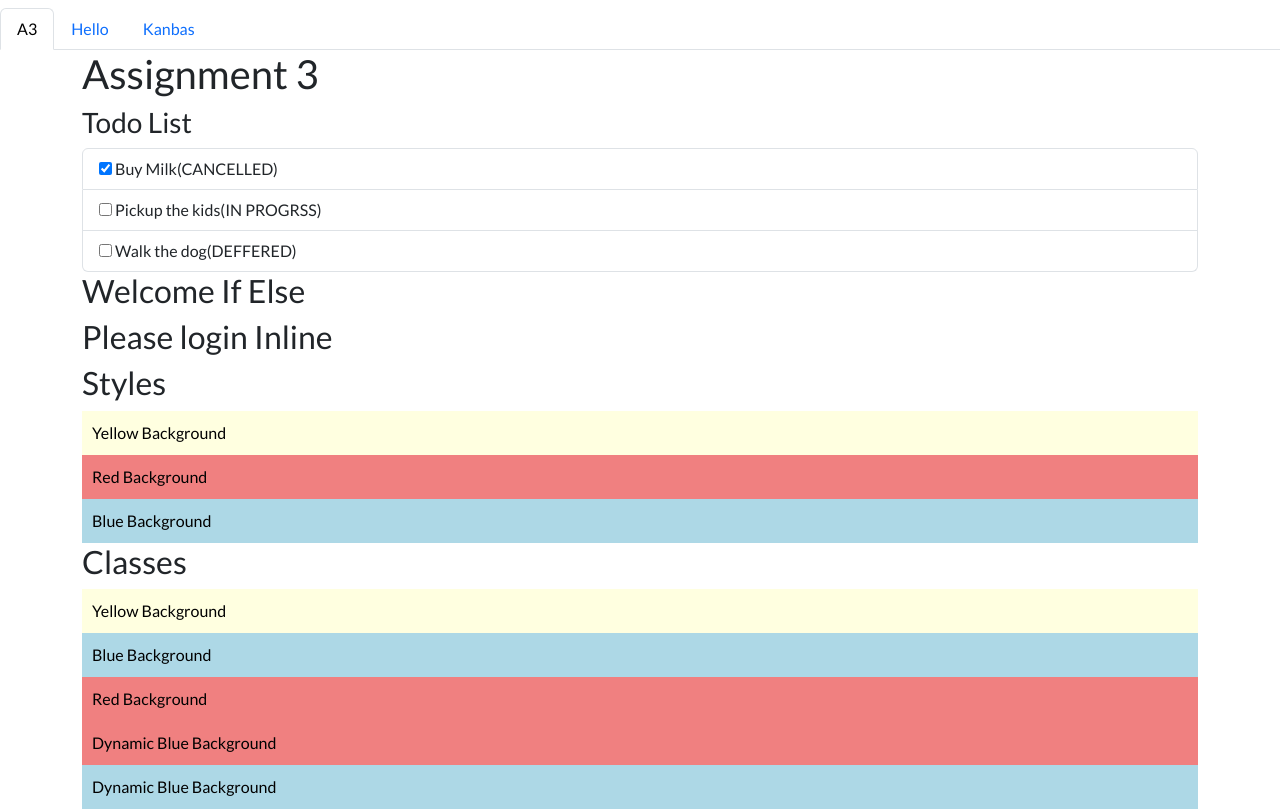
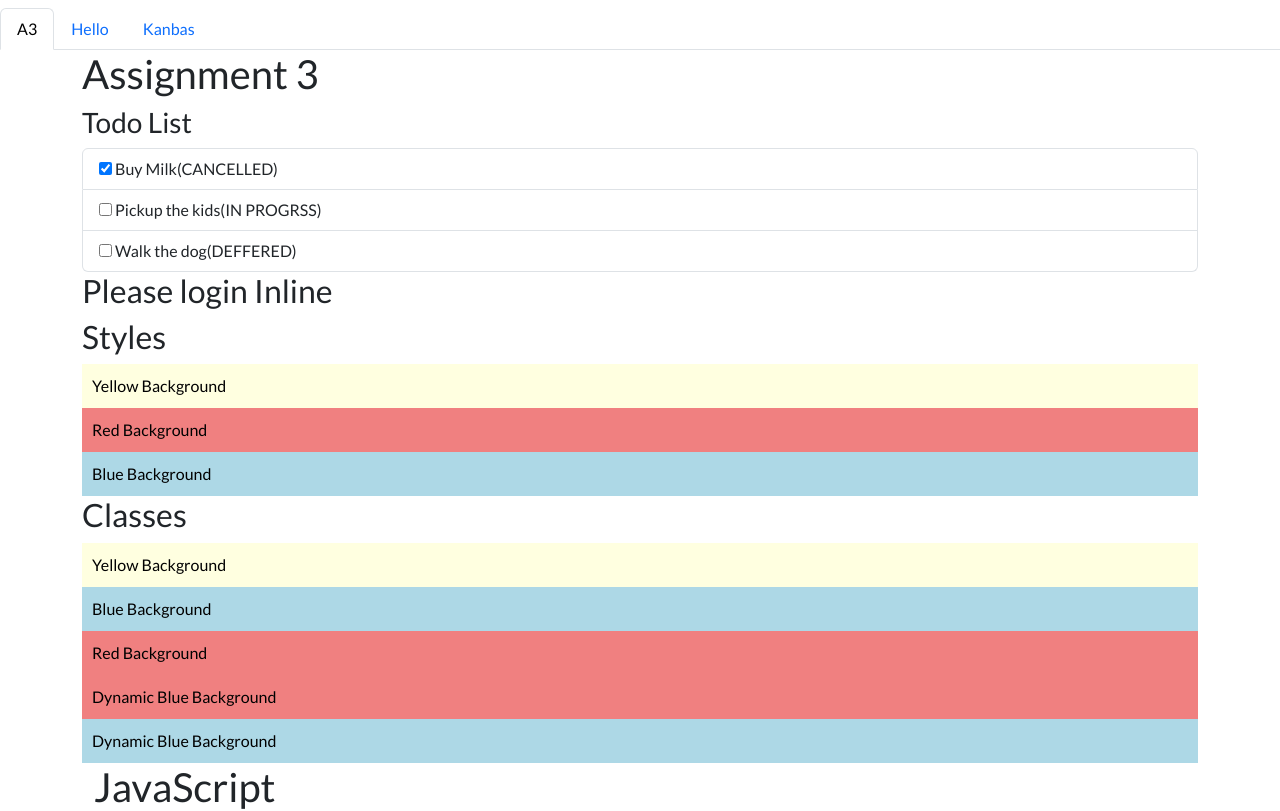
Before and after one commit to saideep2000/kanbas-react-web-app, a React (Create React App) app: page /#/Labs in a window 1280 px wide. Shown: the top 811 px of the page. Built offline with nearby package versions, Linux system fonts and the light colour scheme.

Commit message:
resolving the error

```diff
--- a/src/Labs/a3/ConditionalOutput/index.js
+++ b/src/Labs/a3/ConditionalOutput/index.js
@@ -1,11 +1,11 @@
 import React from "react";
-import ConditionalOutputIfElse from "./ConditionalOutputIFElse";
+// import ConditionalOutputIFElse from "./ConditionalOutputIFElse";
 import ConditionalOutputInline from "./ConditionalOutputInline";
 
 const ConditionalOutput = () => {
     return (
         <>
-            <ConditionalOutputIfElse/>
+            {/* <ConditionalOutputIFElse/> */}
             <ConditionalOutputInline/>
         </>
     );
```
